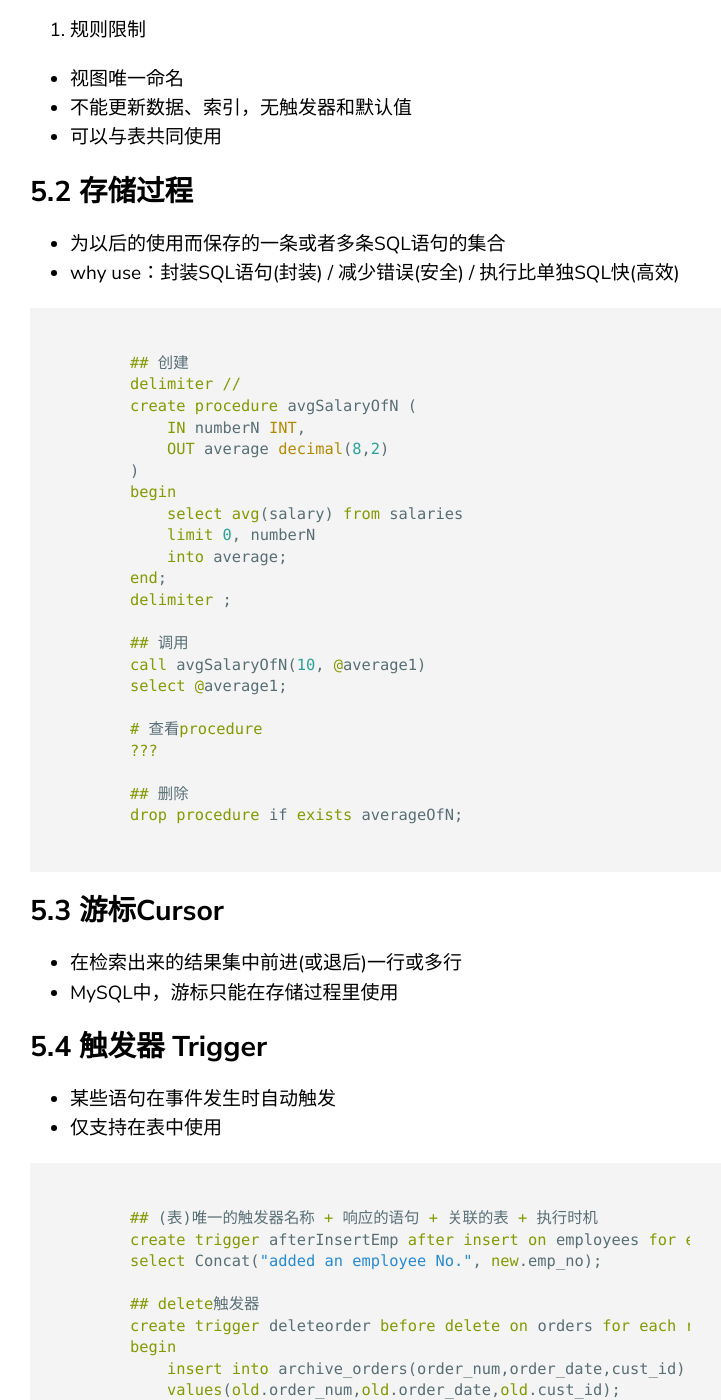
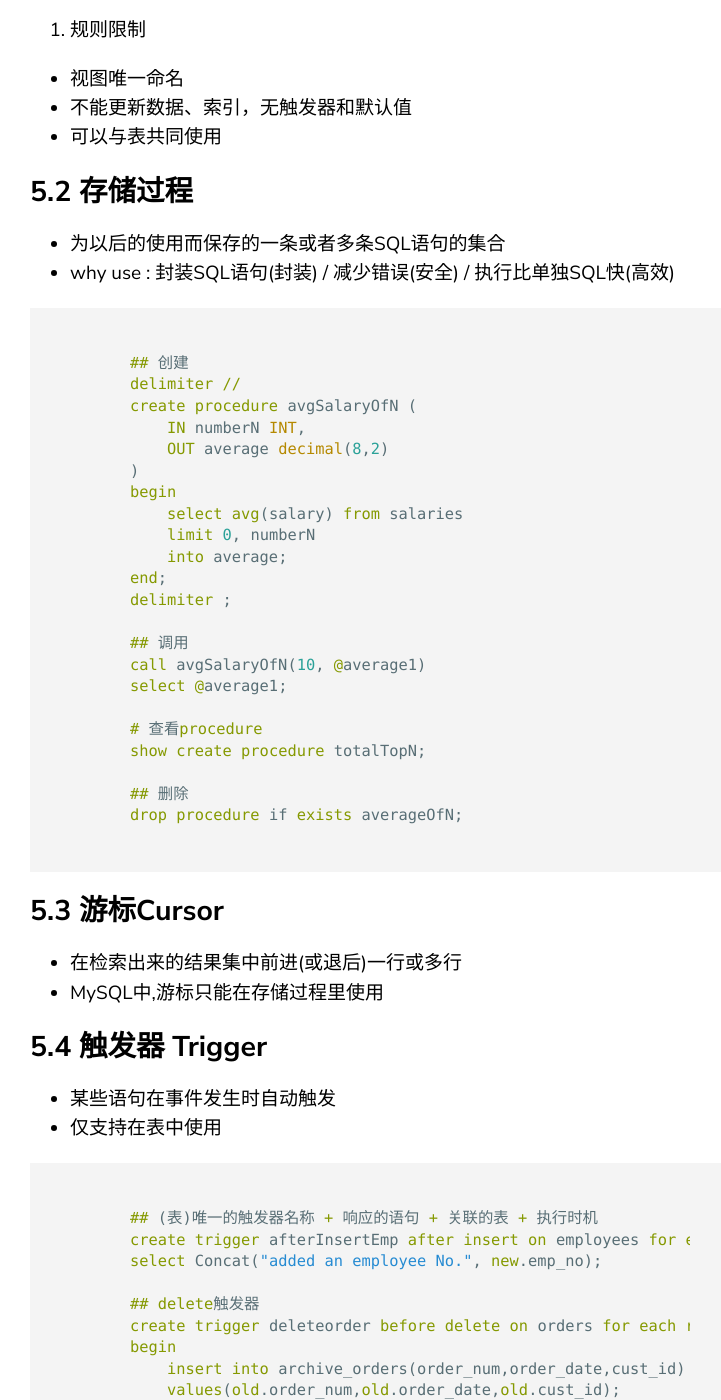
Before and after one commit to HBhakunamatata/HBhakunamatata.github.io, a Jekyll site: the page built from _posts/2020-04-26-MySQL-05-Advanced-Function.md, in a window 1280 px wide and 1400 px high, scrolled down 1121 px. Shown: the whole window, without its empty margins (70-791 px from the left). Built offline with Jekyll 4.4.1, drawn with Linux system fonts in a browser that asks for light colours; comment, search, counter and statistics services are not loaded; some of the changed text lies outside the part shown.

Commit message:
fix(Writing-SQL): fix content about writing sql

````diff
--- a/_posts/2020-04-26-MySQL-05-Advanced-Function.md
+++ b/_posts/2020-04-26-MySQL-05-Advanced-Function.md
@@ -13,7 +13,7 @@ View / Procedure / Cursor / Trigger
 视图 --> 虚拟__表__(不包含数据) --> 代替用户向实际表中检索数据(代理) --> 保护基表
 
 1. 为什么使用视图
-   - 重用SQL，简化SQL
+   - 重用SQL,简化SQL
    - 由于安全权限等原因，只检索表的部分而不是整个表
    - 更改数据表示格式
 
@@ -45,7 +45,7 @@ drop view if exists view_emp_without_privacy;
 ## 5.2 存储过程
 
 - 为以后的使用而保存的一条或者多条SQL语句的集合
-- why use：封装SQL语句(封装) / 减少错误(安全) / 执行比单独SQL快(高效)
+- why use : 封装SQL语句(封装) / 减少错误(安全) / 执行比单独SQL快(高效)
 
 ```sql
 ## 创建
@@ -66,7 +66,7 @@ call avgSalaryOfN(10, @average1)
 select @average1;
 
 # 查看procedure
-???
+show create procedure totalTopN;
 
 ## 删除
 drop procedure if exists averageOfN;
@@ -75,7 +75,7 @@ drop procedure if exists averageOfN;
 ## 5.3 游标Cursor
 
 - 在检索出来的结果集中前进(或退后)一行或多行
-- MySQL中，游标只能在存储过程里使用
+- MySQL中,游标只能在存储过程里使用
 
 ## 5.4 触发器 Trigger
 
@@ -98,5 +98,5 @@ end;
 drop trigger if exists afterInsertEmp;
 ```
 
-- before触发器失败，则后续的语句也不会执行
-- SQL语句失败，则after触发器也不会执行
+- before触发器失败,则后续的语句也不会执行
+- SQL语句失败,则after触发器也不会执行
````
Also changed, not shown: _posts/2020-04-15-MySQL-01-DDL.md (+3 -2 lines), _posts/2020-04-16-MySQL-02-DML.md (+4 -4 lines), _posts/2020-04-17-MySQL-03-DQL-01.md (+2 -2 lines), _posts/2020-04-30-MySQL-07-3C-and-Security.md (+2 -1 lines).
